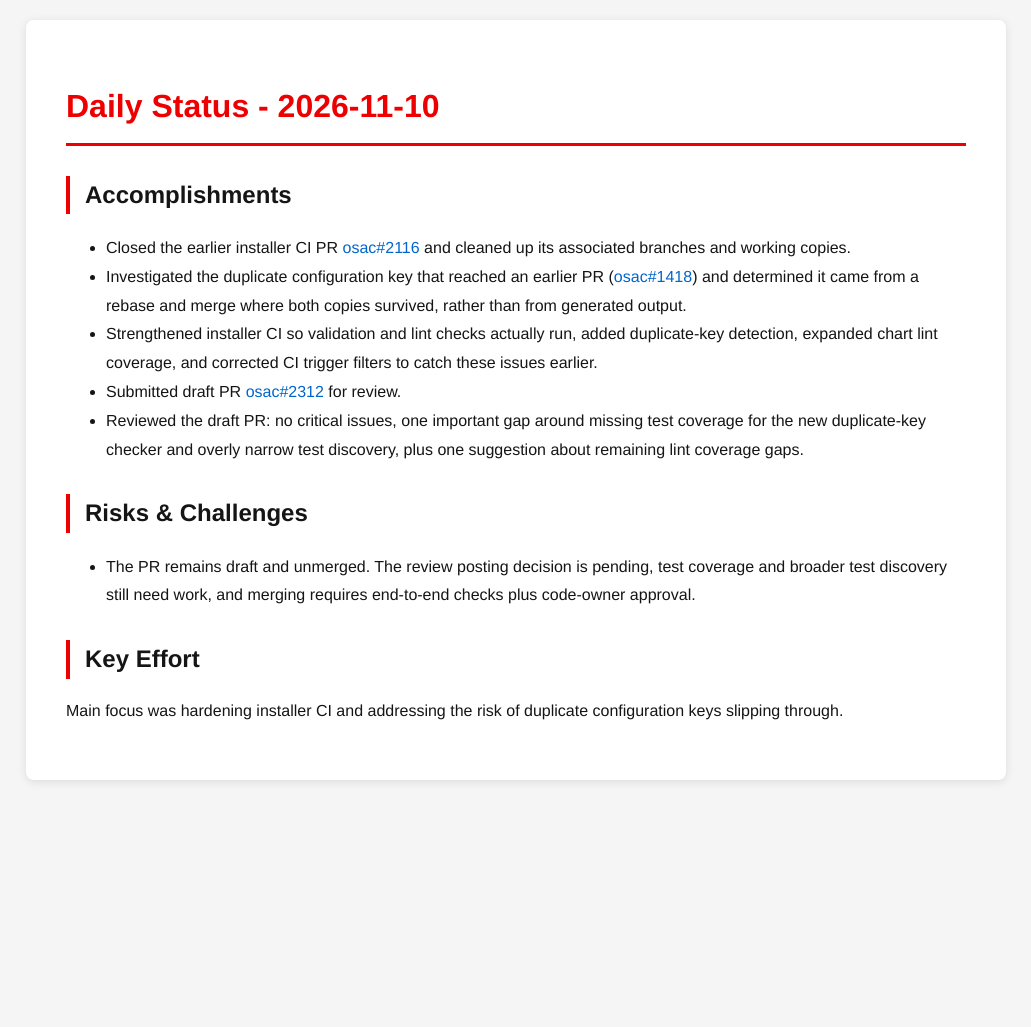
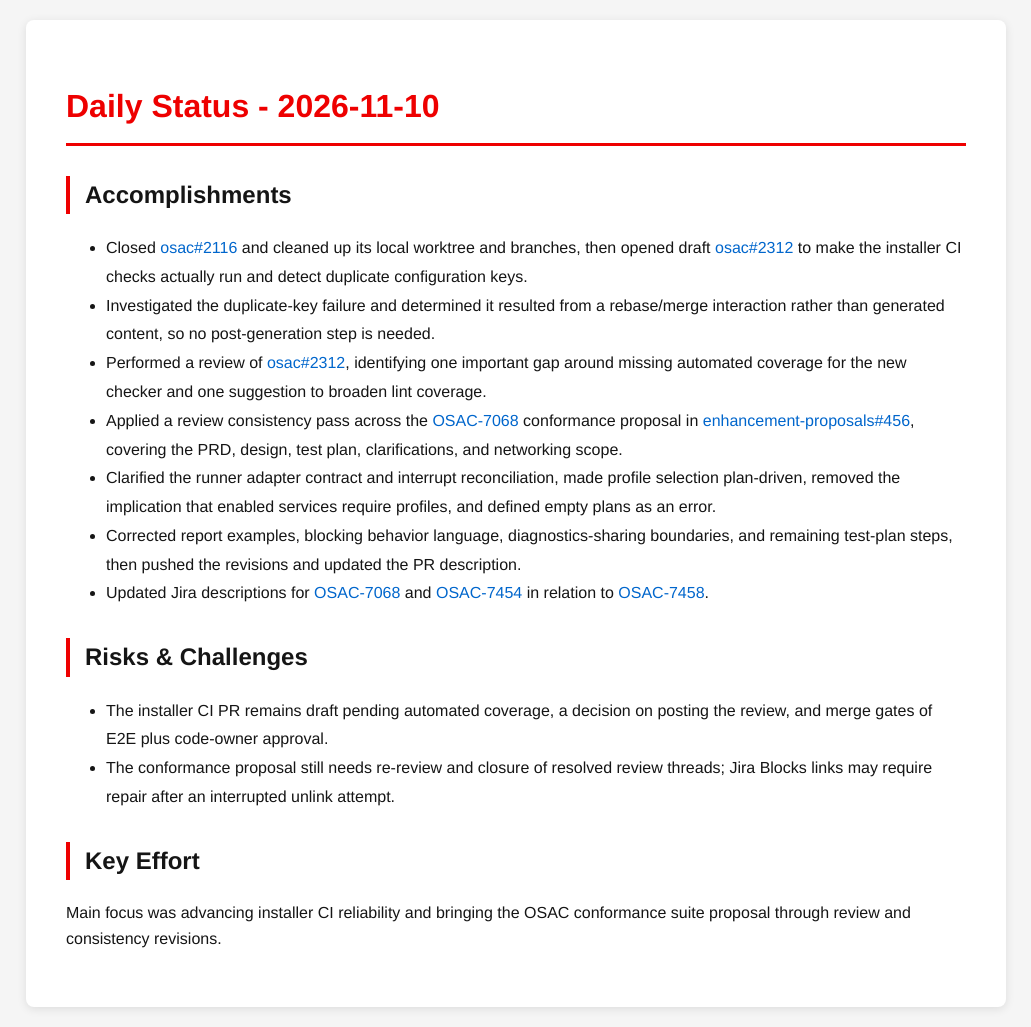
Before and after one commit to tzvatot/daily-status, a Jekyll site: the page built from 2026-11-10.md, in a window 1280 px wide. Shown: the whole page, without its empty margins (124-1155 px from the left). Built offline with Jekyll 4.4.1, drawn with Linux system fonts in a browser that asks for light colours; before the commit the page ends 900 px from its top, so only the background shows below that.

Commit message:
Daily status update - 2026-11-10

```diff
--- a/2026-11-10.md
+++ b/2026-11-10.md
@@ -7,14 +7,17 @@ date: 2026-11-10
 # Daily Status - 2026-11-10
 
 ## Accomplishments
-- Closed the earlier installer CI PR [osac#2116](https://github.com/osac-project/osac/pull/2116) and cleaned up its associated branches and working copies.
-- Investigated the duplicate configuration key that reached an earlier PR ([osac#1418](https://github.com/osac-project/osac/pull/1418)) and determined it came from a rebase and merge where both copies survived, rather than from generated output.
-- Strengthened installer CI so validation and lint checks actually run, added duplicate-key detection, expanded chart lint coverage, and corrected CI trigger filters to catch these issues earlier.
-- Submitted draft PR [osac#2312](https://github.com/osac-project/osac/pull/2312) for review.
-- Reviewed the draft PR: no critical issues, one important gap around missing test coverage for the new duplicate-key checker and overly narrow test discovery, plus one suggestion about remaining lint coverage gaps.
+- Closed [osac#2116](https://github.com/osac-project/osac/pull/2116) and cleaned up its local worktree and branches, then opened draft [osac#2312](https://github.com/osac-project/osac/pull/2312) to make the installer CI checks actually run and detect duplicate configuration keys.
+- Investigated the duplicate-key failure and determined it resulted from a rebase/merge interaction rather than generated content, so no post-generation step is needed.
+- Performed a review of [osac#2312](https://github.com/osac-project/osac/pull/2312), identifying one important gap around missing automated coverage for the new checker and one suggestion to broaden lint coverage.
+- Applied a review consistency pass across the [OSAC-7068](https://redhat.atlassian.net/browse/OSAC-7068) conformance proposal in [enhancement-proposals#456](https://github.com/osac-project/enhancement-proposals/pull/456), covering the PRD, design, test plan, clarifications, and networking scope.
+- Clarified the runner adapter contract and interrupt reconciliation, made profile selection plan-driven, removed the implication that enabled services require profiles, and defined empty plans as an error.
+- Corrected report examples, blocking behavior language, diagnostics-sharing boundaries, and remaining test-plan steps, then pushed the revisions and updated the PR description.
+- Updated Jira descriptions for [OSAC-7068](https://redhat.atlassian.net/browse/OSAC-7068) and [OSAC-7454](https://redhat.atlassian.net/browse/OSAC-7454) in relation to [OSAC-7458](https://redhat.atlassian.net/browse/OSAC-7458).
 
 ## Risks & Challenges
-- The PR remains draft and unmerged. The review posting decision is pending, test coverage and broader test discovery still need work, and merging requires end-to-end checks plus code-owner approval.
+- The installer CI PR remains draft pending automated coverage, a decision on posting the review, and merge gates of E2E plus code-owner approval.
+- The conformance proposal still needs re-review and closure of resolved review threads; Jira Blocks links may require repair after an interrupted unlink attempt.
 
 ## Key Effort
-Main focus was hardening installer CI and addressing the risk of duplicate configuration keys slipping through.
+Main focus was advancing installer CI reliability and bringing the OSAC conformance suite proposal through review and consistency revisions.
```
